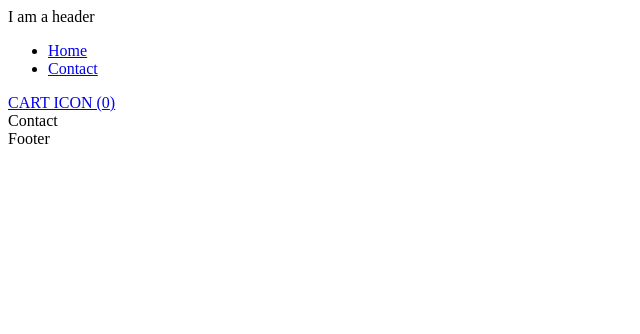
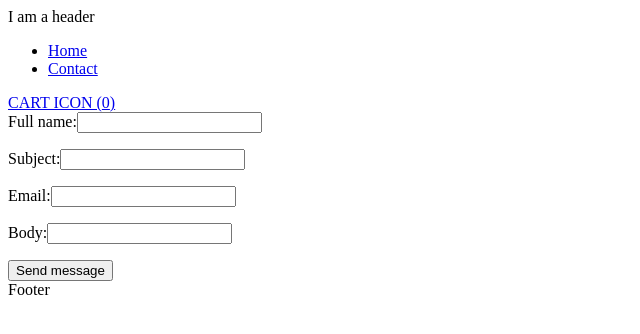
Before and after one commit to Lodoen/online-shop, a React (Vite) app: page /contact in a window 1280 px wide. Shown: the top 334 px of the page, without its empty margins (0-640 px from the left). Built offline with nearby package versions, Linux system fonts and the light colour scheme.

Commit message:
Adds contact form

```diff
--- a/src/pages/Contact/index.jsx
+++ b/src/pages/Contact/index.jsx
@@ -1,3 +1,57 @@
+import React, { useState } from "react";
+import { useForm } from "react-hook-form";
+import { yupResolver } from "@hookform/resolvers/yup";
+import * as yup from "yup";
+
+const schema = yup
+  .object({
+    fullName: yup.string().min(3, "Your full name should be at least 3 characters.").required("Please enter your full name"),
+    subject: yup.string().min(3, "Your subject should be at least 3 characters.").required("Please enter a subject"),
+    email: yup.string().email().required("Please enter a valid email address"),
+    body: yup.string().min(3, "Your body should be at least 3 characters.").required("Please enter a body"),
+  })
+  .required();
+
 export default function Contact() {
-  return <div>Contact</div>;
+  const [isSubmitted, setIsSubmitted] = useState(false);
+
+  const {
+    register,
+    handleSubmit,
+    formState: { errors },
+  } = useForm({
+    resolver: yupResolver(schema),
+  });
+
+  function onSubmit(data) {
+    console.log(data);
+    setIsSubmitted(true);
+  }
+
+  return (
+    <>
+      <form onSubmit={handleSubmit(onSubmit)}>
+        <label htmlFor="fullName">Full name:</label>
+        <input {...register("fullName")} />
+        <p>{errors.fullName?.message}</p>
+
+        <label htmlFor="subject">Subject:</label>
+        <input {...register("subject")} />
+        <p>{errors.subject?.message}</p>
+
+        <label htmlFor="email">Email:</label>
+        <input {...register("email")} />
+        <p>{errors.email?.message}</p>
+
+        <label htmlFor="body">Body:</label>
+        <input {...register("body")} />
+        <p>{errors.body?.message}</p>
+
+        <button type="submit" disabled={isSubmitted ? true : false}>
+          Send message
+        </button>
+      </form>
+      {isSubmitted ? <p>Message sent!</p> : ""}
+    </>
+  );
 }
```
